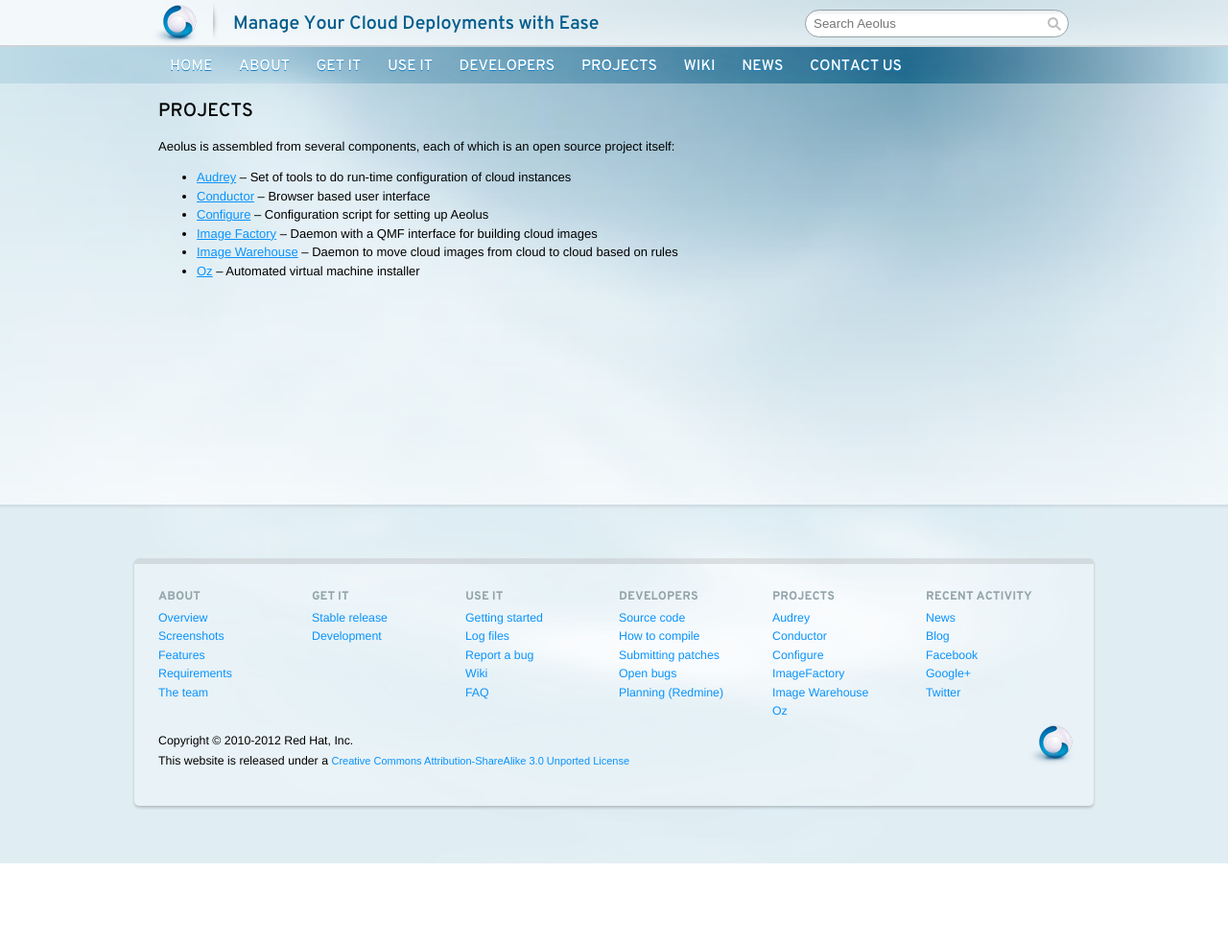
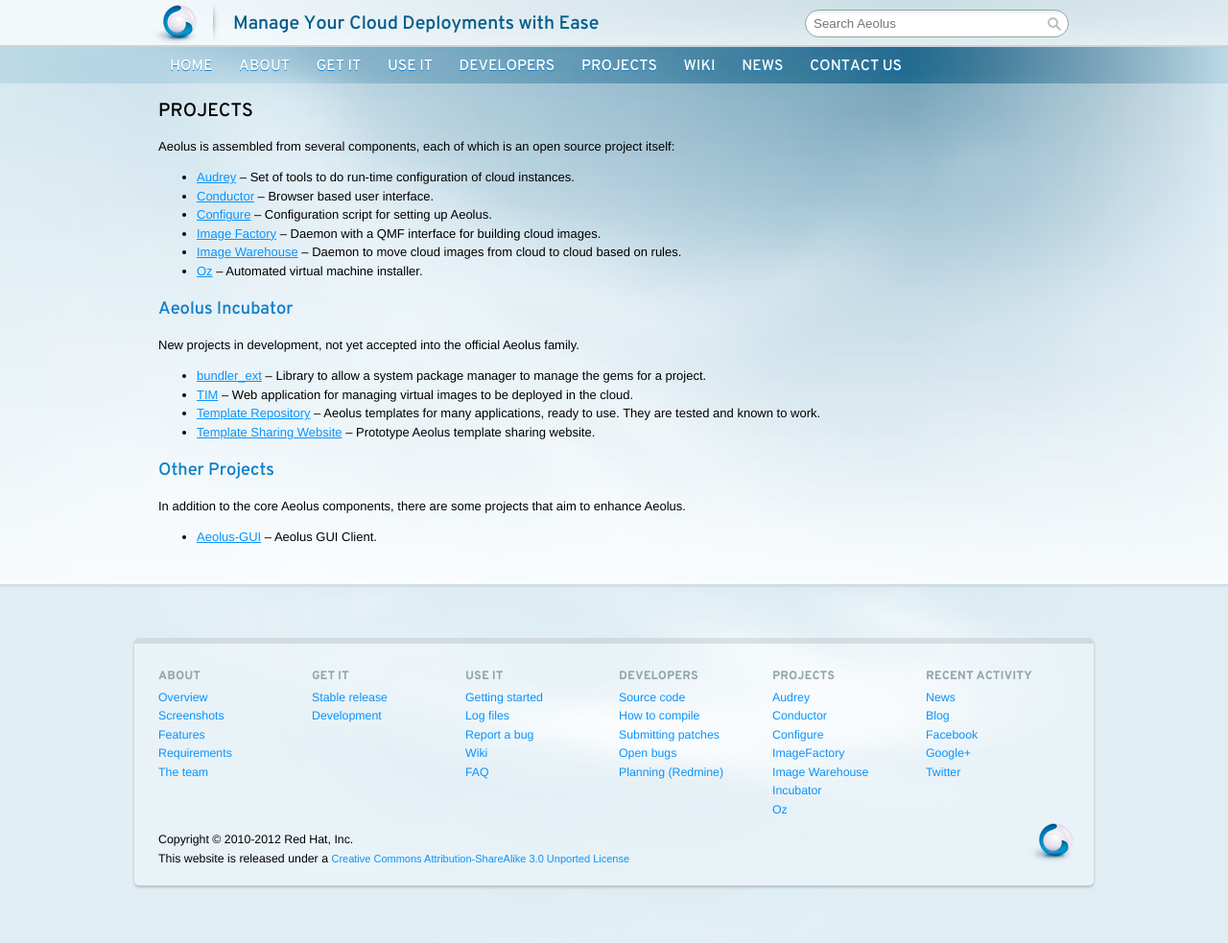
Before and after one commit to aeolusproject/aeolusproject.github.com, a Jekyll site: the page built from projects.md, in a window 1280 px wide. Shown: the whole page at 96% size. Built offline with Jekyll 4.4.1, drawn with Linux system fonts in a browser that asks for light colours; nearby versions of some CDN libraries; comment, search, counter and statistics services are not loaded; before the commit the page ends 900 px from its top, so only the background shows below that.

Commit message:
Updated links for redmine, incubator, and more.

```diff
--- a/_layouts/main.html
+++ b/_layouts/main.html
@@ -201,7 +201,7 @@
               </a>
             </dd>
             <dd>
-              <a href='redmine' title='Project Planning in Redmine'>
+              <a href='https://redmine.aeolusproject.org/redmine' title='Project Planning in Redmine'>
                 Planning (Redmine)
               </a>
             </dd>
@@ -237,6 +237,11 @@
             <dd>
               <a href='imagewarehouse.html' title='Image Warehouse project pages'>
                 Image Warehouse
+              </a>
+            </dd>
+            <dd>
+              <a href='https://github.com/aeolus-incubator/' title='Aeolus Incubator projects'>
+                Incubator
               </a>
             </dd>
             <dd>
--- /dev/null
+++ b/projects.md
@@ -0,0 +1,46 @@
+---
+layout: page
+title: Projects
+---
+
+Projects
+========
+
+Aeolus is assembled from several components, each of which is an open
+source project itself:
+
+- [Audrey](audrey.html "Audrey project pages")
+  &ndash; Set of tools to do run-time configuration of cloud instances.
+- [Conductor](conductor.html "Conductor project pages")
+  &ndash; Browser based user interface.
+- [Configure](configure.html "Configure project pages")
+  &ndash; Configuration script for setting up Aeolus.
+- [Image Factory](imagefactory.html "Image Factory project pages")
+  &ndash; Daemon with a QMF interface for building cloud images.
+- [Image Warehouse](imagewarehouse.html "Image Warehouse project pages")
+  &ndash; Daemon to move cloud images from cloud to cloud based on rules.
+- [Oz](https://github.com/clalancette/oz/wiki "Oz project pages")
+  &ndash; Automated virtual machine installer.
+
+## Aeolus Incubator
+
+New projects in development, not yet accepted into the official Aeolus family.
+
+- [bundler_ext](https://github.com/aeolus-incubator/bundler_ext "bundler_ext")
+  &ndash; Library to allow a system package manager to manage the gems for a
+  project.
+- [TIM](https://github.com/aeolus-incubator/tim "The Image Management engine")
+  &ndash; Web application for managing virtual images to be deployed in the
+  cloud.
+- [Template Repository](https://github.com/aeolus-incubator/templates "Template Repository")
+  &ndash; Aeolus templates for many applications, ready to use.  They are
+  tested and known to work.
+- [Template Sharing Website](https://github.com/aeolus-incubator/template-site "Template Sharing Website")
+  &ndash; Prototype Aeolus template sharing website.
+
+## Other Projects
+
+In addition to the core Aeolus components, there are some projects that aim to enhance Aeolus.
+
+- [Aeolus-GUI](https://github.com/niteshnarayanlal/Aeolus-gui "Aeolus-GUI")
+  &ndash; Aeolus GUI Client.
```
Also changed, not shown: _includes/developers/developers.md (+3 -5 lines), _includes/projects/projects.md (deleted, +0 -19 lines), _layouts/gsg.html (+6 -1 lines), projects.html (deleted, +0 -7 lines), source.md (+8 -8 lines).
